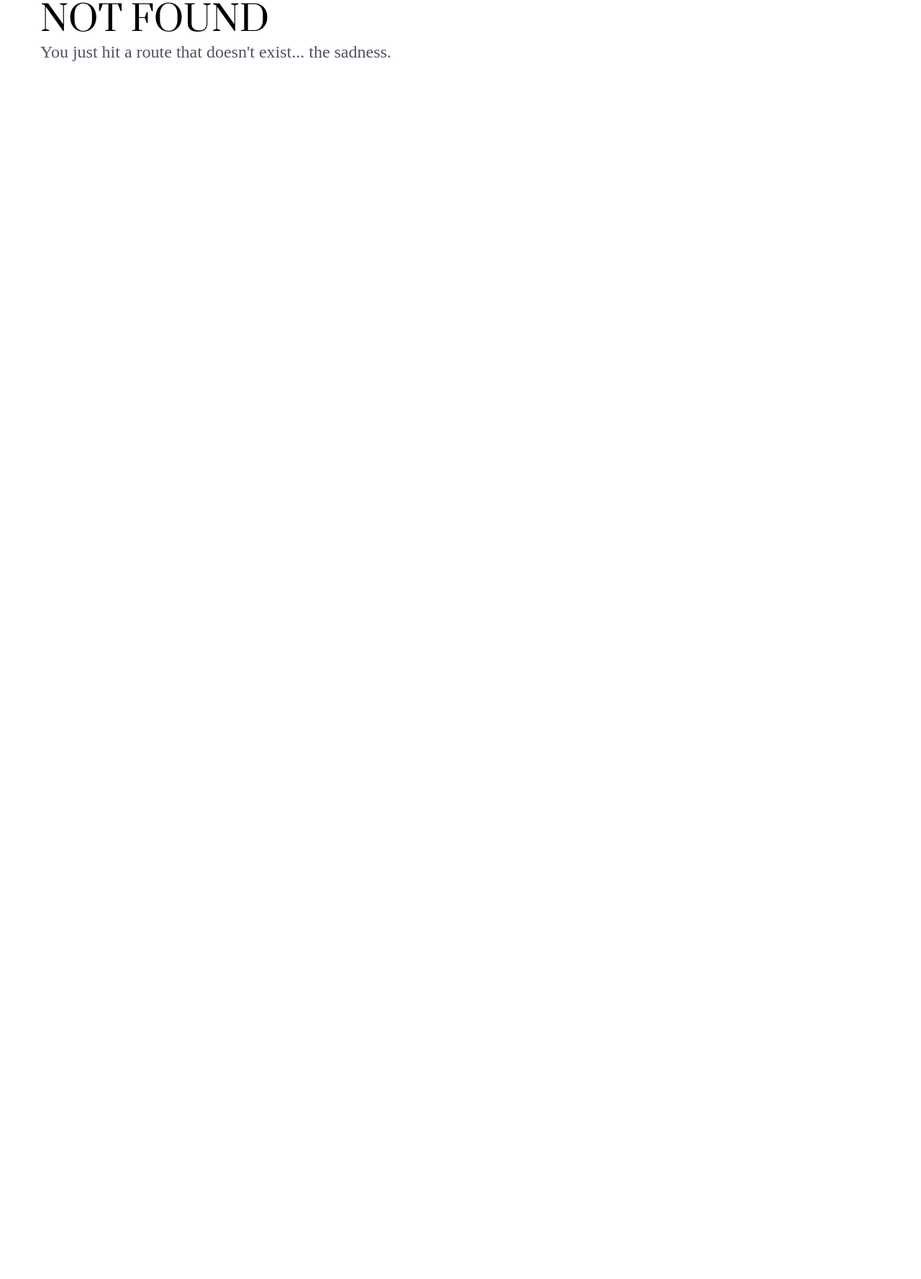
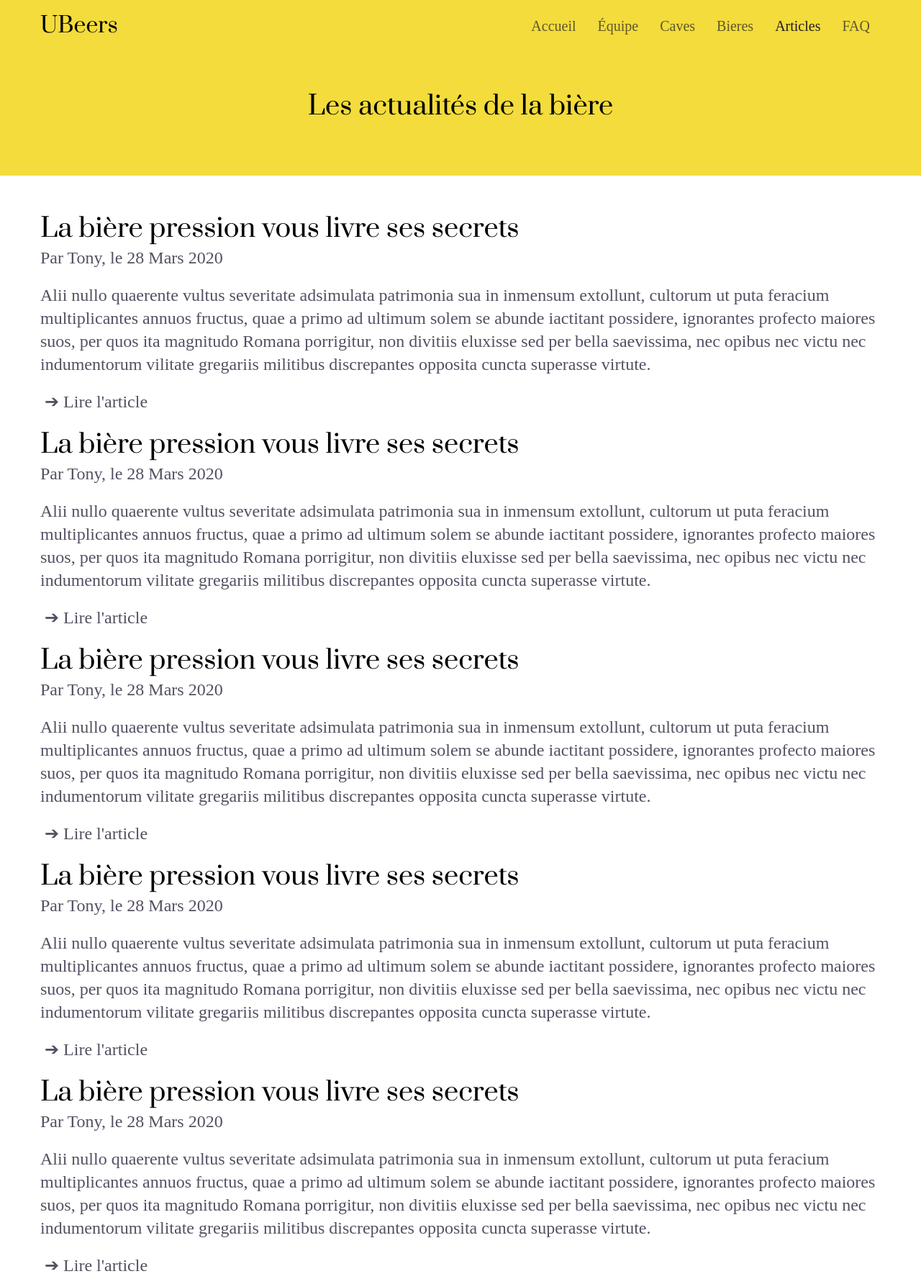
Before and after one commit to h42m0ny/ubeers-gatsby, a Gatsby site: page /articles in a window 1280 px wide. Before the commit this address had no page. Shown: the top 1777 px of the page at 72% size. Before the commit the page ends 800 px from the top, so only its background shows below. Built offline with nearby package versions, Linux system fonts and the light colour scheme; Gatsby itself is replaced by a stand-in of ours; a web font is replaced by a local one.

Commit message:
add some pages and articles

```diff
--- a/src/components/common/Navbar/Navbar.js
+++ b/src/components/common/Navbar/Navbar.js
@@ -1,5 +1,4 @@
 import React, { Component } from 'react';
-import AnchorLink from 'react-anchor-link-smooth-scroll';
 import Scrollspy from 'react-scrollspy';
 
 import { Container } from '@components/global';
@@ -13,13 +12,22 @@ import {
   Mobile,
 } from './style';
 
+import { Link } from 'gatsby';
+
 import { ReactComponent as MenuIcon } from '@static/icons/menu.svg';
 
-const NAV_ITEMS = ['Accueil', 'Équipe', 'Caves', 'Bières', 'Articles','FAQ'];
+const NAV_ITEMS = [
+  {name:'Accueil',link:'/',slug:'home'},
+  {name:'Équipe',link:'/equipe',slug:'team'},
+  {name:'Caves',link:'/#',slug:'cellar'},
+  {name:'Bieres',link:'/bieres',slug:'beers'},
+  {name:'Articles',link:'/articles',slug:'articles'},
+  {name:'FAQ',link:'/#'}]
 
 class Navbar extends Component {
   state = {
     mobileMenuOpen: false,
+    selected: this.props.selected || null
   };
 
   toggleMobileMenu = () => {
@@ -32,22 +40,30 @@ class Navbar extends Component {
     }
   };
 
-  getNavAnchorLink = item => (
-    <AnchorLink href={`#${item.toLowerCase()}`} onClick={this.closeMobileMenu}>
-      {item}
-    </AnchorLink>
-  );
+  getNavAnchorLink = item => {
+
+    let classSelected = '';
+    if(this.state.selected !== null && item.slug === this.state.selected){
+      classSelected='selected';
+    }
+
+    return (
+      <Link to={`${item.link}`} className={`${classSelected}`}>
+        {item.name}
+      </Link>
+    )
+  }
 
   getNavList = ({ mobile = false }) => (
     <NavListWrapper mobile={mobile}>
       <Scrollspy
-        items={NAV_ITEMS.map(item => item.toLowerCase())}
+        items={NAV_ITEMS.map(item => item.name.toLowerCase())}
         currentClassName="active"
         mobile={mobile}
         offset={-64}
       >
         {NAV_ITEMS.map(navItem => (
-          <NavItem key={navItem}>{this.getNavAnchorLink(navItem)}</NavItem>
+          <NavItem key={navItem.link}>{this.getNavAnchorLink(navItem)}</NavItem>
         ))}
       </Scrollspy>
     </NavListWrapper>
--- a/src/components/common/Navbar/style.js
+++ b/src/components/common/Navbar/style.js
@@ -50,6 +50,10 @@ export const NavItem = styled.li`
     color: ${props => props.theme.color.black.regular};
   }
 
+  a.selected {
+    opacity:1;
+  }
+
   &.active {
     a {
       opacity: 1;
--- a/src/components/global.js
+++ b/src/components/global.js
@@ -33,9 +33,16 @@ export const Section = styled.section`
   padding: 128px 0;
   overflow: hidden;
 
-  @media (max-width: ${props => props.theme.screen.md}) {
-    padding: 96px 0;
-  }
+
+
+
+
+  ${props =>
+    props.content &&
+      `
+      padding:50px 0;
+      `
+    }
 
   ${props =>
     props.accent &&
--- a/src/components/sections/Footer.js
+++ b/src/components/sections/Footer.js
@@ -1,10 +1,8 @@
 import React from 'react';
 import styled from 'styled-components';
 import { StaticQuery, graphql } from 'gatsby';
-import Img from 'gatsby-image';
 
 import { Container } from '@components/global';
-import ExternalLink from '@common/ExternalLink';
 
 import GithubIcon from '@static/icons/github.svg';
 import InstagramIcon from '@static/icons/instagram.svg';
@@ -95,12 +93,6 @@ const Copyright = styled.div`
   }
 `;
 
-const Art = styled.figure`
-  display: flex;
-  justify-content: center;
-  margin: 0;
-  margin-top: 48px;
-`;
 
 const StyledContainer = styled(Container)`
   display: flex;
--- /dev/null
+++ b/src/components/sections/HeaderSmall.js
@@ -0,0 +1,57 @@
+import React from 'react';
+import styled from 'styled-components';
+
+import { Container } from '@components/global';
+
+const HeaderSmall = (props) => (
+
+      <HeaderWrapper>
+        <Container>
+          <Grid>
+           <Text>
+              <h1>
+              {props.title || 'Titre'}
+
+              </h1>
+              <br />
+              <p>
+
+              </p>
+            </Text>
+          </Grid>
+        </Container>
+      </HeaderWrapper>
+
+);
+
+const HeaderWrapper = styled.header`
+  background-color: ${props => props.theme.color.primary};
+  padding-top: 120px;
+  padding-bottom: 30px;
+
+  @media (max-width: ${props => props.theme.screen.md}) {
+    padding-top: 120px;
+  }
+`;
+
+const Grid = styled.div`
+  display: grid;
+  align-items: center;
+  grid-gap: 64px;
+
+  @media (max-width: ${props => props.theme.screen.md}) {
+    grid-template-columns: 1fr;
+    grid-gap: 80px;
+  }
+`;
+
+const Text = styled.div`
+  justify-self: center;
+
+  @media (max-width: ${props => props.theme.screen.md}) {
+    justify-self: start;
+  }
+`;
+
+
+export default HeaderSmall;
--- /dev/null
+++ b/src/pages/articles.js
@@ -0,0 +1,99 @@
+import React from 'react';
+
+
+import Layout from '@common/Layout';
+import Navbar from '@common/Navbar';
+
+import Footer from '@sections/Footer';
+import HeaderSmall from '../components/sections/HeaderSmall';
+import { Container,Section } from '../components/global';
+
+
+const ArticlesPage = () => (
+  <Layout>
+  <Navbar selected="articles" />
+  <HeaderSmall title="Les actualités de la bière" />
+  <Container>
+    <Section content>
+        <div className="item">
+
+        <h2>La bière pression vous livre ses secrets</h2>
+        <p>Par Tony, le 28 Mars 2020</p>
+        <p>
+            Alii nullo quaerente vultus severitate adsimulata patrimonia sua in inmensum
+            extollunt, cultorum ut puta feracium multiplicantes annuos fructus, quae
+            a primo ad ultimum solem se abunde iactitant possidere, ignorantes profecto
+            maiores suos, per quos ita magnitudo Romana porrigitur, non divitiis eluxisse
+            sed per bella saevissima, nec opibus nec victu nec indumentorum vilitate gregariis
+            militibus discrepantes opposita cuncta superasse virtute.
+        </p>
+        <p>&nbsp;&#x2794; Lire l'article </p>
+
+        </div>
+        <div className="item">
+
+            <h2>La bière pression vous livre ses secrets</h2>
+            <p>Par Tony, le 28 Mars 2020</p>
+            <p>
+                Alii nullo quaerente vultus severitate adsimulata patrimonia sua in inmensum
+                extollunt, cultorum ut puta feracium multiplicantes annuos fructus, quae
+                a primo ad ultimum solem se abunde iactitant possidere, ignorantes profecto
+                maiores suos, per quos ita magnitudo Romana porrigitur, non divitiis eluxisse
+                sed per bella saevissima, nec opibus nec victu nec indumentorum vilitate gregariis
+                militibus discrepantes opposita cuncta superasse virtute.
+            </p>
+            <p>&nbsp;&#x2794; Lire l'article </p>
+
+        </div>
+        <div className="item">
+
+            <h2>La bière pression vous livre ses secrets</h2>
+            <p>Par Tony, le 28 Mars 2020</p>
+            <p>
+                Alii nullo quaerente vultus severitate adsimulata patrimonia sua in inmensum
+                extollunt, cultorum ut puta feracium multiplicantes annuos fructus, quae
+                a primo ad ultimum solem se abunde iactitant possidere, ignorantes profecto
+                maiores suos, per quos ita magnitudo Romana porrigitur, non divitiis eluxisse
+                sed per bella saevissima, nec opibus nec victu nec indumentorum vilitate gregariis
+                militibus discrepantes opposita cuncta superasse virtute.
+            </p>
+            <p>&nbsp;&#x2794; Lire l'article </p>
+
+        </div>
+        <div className="item">
+
+            <h2>La bière pression vous livre ses secrets</h2>
+            <p>Par Tony, le 28 Mars 2020</p>
+            <p>
+                Alii nullo quaerente vultus severitate adsimulata patrimonia sua in inmensum
+                extollunt, cultorum ut puta feracium multiplicantes annuos fructus, quae
+                a primo ad ultimum solem se abunde iactitant possidere, ignorantes profecto
+                maiores suos, per quos ita magnitudo Romana porrigitur, non divitiis eluxisse
+                sed per bella saevissima, nec opibus nec victu nec indumentorum vilitate gregariis
+                militibus discrepantes opposita cuncta superasse virtute.
+            </p>
+            <p>&nbsp;&#x2794; Lire l'article </p>
+
+        </div>
+        <div className="item">
+
+            <h2>La bière pression vous livre ses secrets</h2>
+            <p>Par Tony, le 28 Mars 2020</p>
+            <p>
+                Alii nullo quaerente vultus severitate adsimulata patrimonia sua in inmensum
+                extollunt, cultorum ut puta feracium multiplicantes annuos fructus, quae
+                a primo ad ultimum solem se abunde iactitant possidere, ignorantes profecto
+                maiores suos, per quos ita magnitudo Romana porrigitur, non divitiis eluxisse
+                sed per bella saevissima, nec opibus nec victu nec indumentorum vilitate gregariis
+                militibus discrepantes opposita cuncta superasse virtute.
+            </p>
+        <p>&nbsp;&#x2794; Lire l'article </p>
+
+        </div>
+     </Section>
+  </Container>
+  <Footer />
+</Layout>
+);
+
+export default ArticlesPage;
--- a/src/pages/index.js
+++ b/src/pages/index.js
@@ -9,7 +9,7 @@ import Footer from '@sections/Footer';
 
 const IndexPage = () => (
   <Layout>
-    <Navbar />
+    <Navbar selected="home"/>
     <Header />
     <About />
     <Footer />
--- a/src/styles/theme.js
+++ b/src/styles/theme.js
@@ -5,10 +5,10 @@ const theme = {
   },
   font_size: {
     small: 'font-size: 20px; line-height: 30px',
-    regular: 'font-size: 24px; line-height: 32px',
+    regular: 'font-size: 24px; line-height: 32px;margin-bottom:20px;',
     large: 'font-size: 30px; line-height: 40px',
     larger: 'font-size: 36px; line-height: 48px',
-    xlarge: 'font-size: 48px; line-height: 56px',
+    xlarge: 'font-size: 36px; line-height: 56px',
   },
   color: {
     white: {
```
Also changed, not shown: src/components/sections/Content.js (added, +61 -0 lines), src/components/sections/ContentBeers.js (added, +26 -0 lines), src/components/sections/HeaderBeers.js (added, +111 -0 lines), src/pages/bieres.js (added, +20 -0 lines), src/pages/equipe.js (added, +20 -0 lines), src/pages/page-2.js (deleted, +0 -17 lines), src/images/art/houblon.png.
